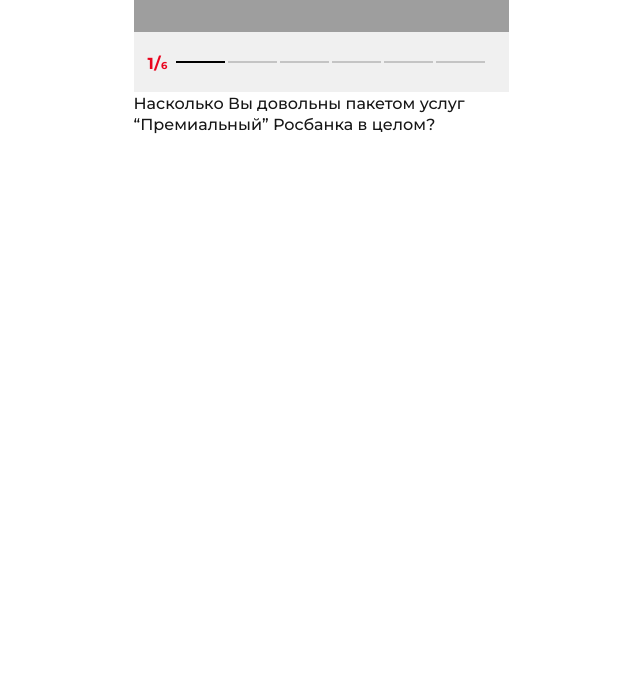
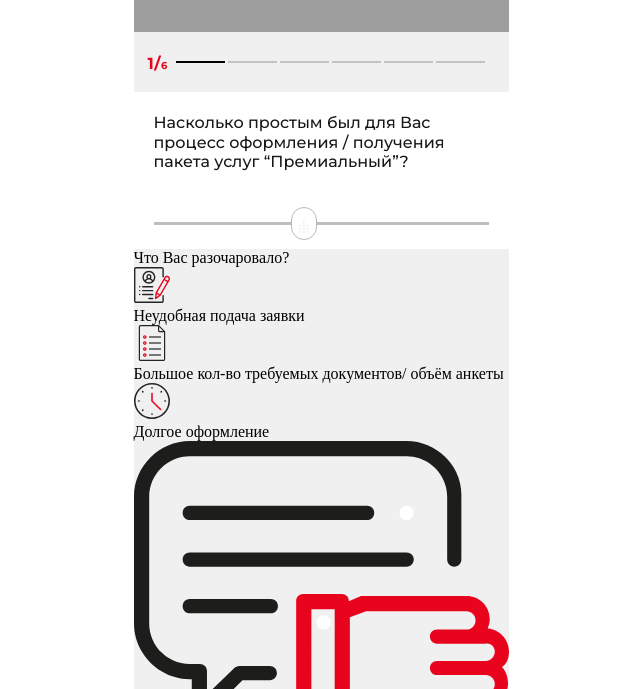
Before and after one commit to svetlanka-woman/training-quiz, a plain HTML site: page index.html in a window 1280 px wide. Shown: the part 111-800 px from the top of the page, without its empty margins (319-959 px from the left). Drawn offline with Linux system fonts and the light colour scheme; grey boxes are pictures that could not be loaded.

Commit message:
create question__body

```diff
--- a/index.html
+++ b/index.html
@@ -10,7 +10,7 @@
   <body>
     <div class="container">
       <div class="header">
-        <img class="header__logo" src="img/logo.svg" alt="Logotype" />
+        <img class="header__logo" src="img/logo.svg" alt="Логотип" />
         <h1 class="header__title">
           <span>Пакет услуг</span><br />“Премиальный”
         </h1>
@@ -37,10 +37,42 @@
 
           <div class="question__body">
             <p class="question__text">
-              Насколько Вы довольны пакетом услуг “Премиальный” Росбанка в
-              целом?
+              Насколько простым был для Вас процесс оформления / получения
+              пакета услуг “Премиальный”?
             </p>
-            <div class="question__answer"></div>
+            <div class="question__answer">
+              <div class="wrap_grade">
+                <input class="grade" type="range" min="1" max="10" value="5" />
+              </div>
+            </div>
+            <div class="answer-decryption disappointed">
+              <p class="answer-decryption__question">Что Вас разочаровало?</p>
+              <ul class="answer-decryption__list">
+                <li>
+                  <img src="img/answer2/resume.svg" alt="Заявка" />
+                  <p>Неудобная подача заявки</p>
+                </li>
+                <li>
+                  <img src="img/answer2/files.svg" alt="Документы" />
+                  <p>Большое кол-во требуемых документов/ объём анкеты</p>
+                </li>
+                <li>
+                  <img src="img/answer2/clock.svg" alt="Время" />
+                  <p>Долгое оформление</p>
+                </li>
+                <li>
+                  <img
+                    src="img/answer2/bad-review.svg"
+                    alt="Получение продукта"
+                  />
+                  <p>Неудобное получение продукта</p>
+                </li>
+                <li>
+                  <img src="img/answer2/help.svg" alt="Помощь" />
+                  <p>Нежелание сотрудника помочь</p>
+                </li>
+              </ul>
+            </div>
           </div>
         </div>
       </div>
--- /dev/null
+++ b/scss/_answer-decryption.scss
@@ -0,0 +1,3 @@
+.answer-decryption {
+  background-color: $bgGrey;
+}
--- a/scss/_question__body.scss
+++ b/scss/_question__body.scss
@@ -2,4 +2,64 @@
   font-size: 16px;
   font-family: $fontMedium500;
   color: $colorFontBig;
+  padding: 20px;
+  padding-right: 29px;
+  line-height: 19.5px;
 }
+
+.question__answer {
+  padding: 20px;
+}
+
+
+.wrap_grade {
+  width: 100%;
+}
+
+.grade {
+  -webkit-appearance: none;
+  width: 100%;
+  height: 3px;
+  background: #a3a3a3;
+  outline: none;
+  opacity: 0.7;
+  -webkit-transition: .2s;
+  transition: opacity .2s;
+
+  &:hover {
+    opacity: 1;
+  }
+
+  &::-webkit-slider-thumb {
+    -webkit-appearance: none;
+    appearance: none;
+    width: 26px;
+    height: 33px;
+    border: 0;
+    background: url('../img/grade_thumb.svg');
+    cursor: pointer;
+  }
+
+  &::-moz-range-thumb {
+    width: 26px;
+    height: 33px;
+    border: 0;
+    background: url('../img/grade_thumb.svg');
+    cursor: pointer;
+  }
+}
+
+
+
+// .gradient {
+//   width: 100%;
+//   height: 70px;
+//   background: #ba1417;
+//   background: -moz-linear-gradient(left, #ba1417 0.59%, #cd0800 9.86%, #f45800 19.12%, #fd9113 27.87%, #ffb800 38.16%, #d7e317 48.45%, #d1e01f 60.8%, #eaf65e 71.61%, #00d086 81.9%, #00ab23 90.65%, #056719 99.4%);
+//   background: -webkit-linear-gradient(left, #ba1417 0.59%, #cd0800 9.86%, #f45800 19.12%, #fd9113 27.87%, #ffb800 38.16%, #d7e317 48.45%, #d1e01f 60.8%, #eaf65e 71.61%, #00d086 81.9%, #00ab23 90.65%, #056719 99.4%);
+//   background: linear-gradient(to right, #ba1417 0.59%, #cd0800 9.86%, #f45800 19.12%, #fd9113 27.87%, #ffb800 38.16%, #d7e317 48.45%, #d1e01f 60.8%, #eaf65e 71.61%, #00d086 81.9%, #00ab23 90.65%, #056719 99.4%);
+//   filter: progid:DXImageTransform.Microsoft.gradient(startColorstr='#ba1417', endColorstr='#056719', GradientType=1);
+
+//   // background: linear-gradient(to right, rgb(255,255,255) calc(50% - 30px + 7px), transparent 0 transparent calc(50% + 30px - 2px), rgb(255,255,255) 0);
+//   // background: -webkit-linear-gradient(left, rgb(255,255,255) calc(50% - 30px + 7px), transparent 0 transparent calc(50% + 30px - 2px), rgb(255,255,255) 0);
+// }
--- a/scss/main.scss
+++ b/scss/main.scss
@@ -25,6 +25,12 @@ ol[class] {
   background-color: $colorWhite;
 }
 
+// img {
+//   max-width: 100%;
+//   display: block;
+// }
+
 @import '_header.scss';
 @import '_question__header.scss';
 @import '_question__body.scss';
+@import '_answer-decryption.scss';
```
Also changed, not shown: css/style.css, img/answer2/bad-review.png (added), img/answer2/bad-review.svg (added), img/answer2/bad-review2-2.png (added), img/answer2/bad-review2-2.svg (added), img/answer2/clock.svg (added), img/answer2/files.svg (added), img/answer2/help.svg (added), img/answer2/resume.svg (added), img/grade_thumb.svg (added), 1 other file.
